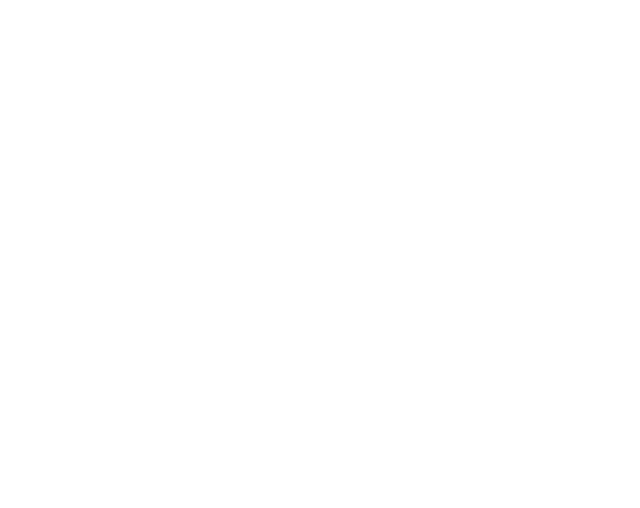
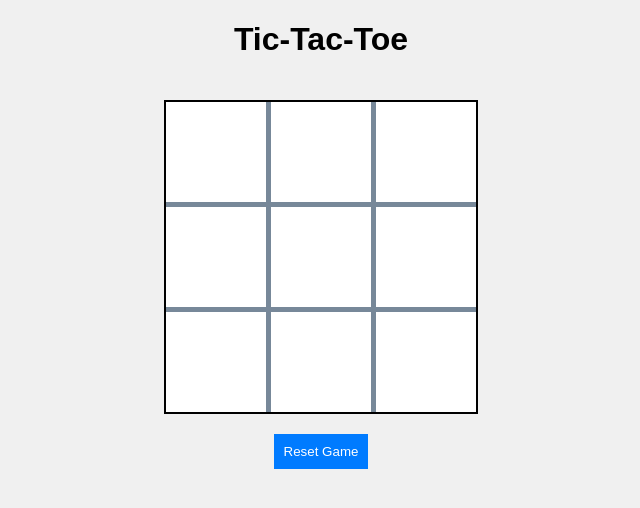
Before and after one commit to mutopia7/tic-tae-toe, a plain HTML site: page index.html in a window 1280 px wide. Shown: the whole page, without its empty margins (319-959 px from the left). Drawn offline with Linux system fonts and the light colour scheme.

Commit message:
feat: connect game to DOM and handle user input

```diff
--- a/index.html
+++ b/index.html
@@ -5,10 +5,17 @@
     <meta charset="UTF-8">
     <meta name="viewport" content="width=device-width, initial-scale=1.0">
     <link rel="stylesheet" href="styles.css">
-    <script type="module" src="main.js"></script>
-    <title>Tic tae toe</title>
+    <title>Tic-Tac-Toe</title>
 </head>
 <body>
 
+    <h1>Tic-Tac-Toe</h1>
+  <div id="game-board">
+
+  </div>
+  <button id="reset-button">Reset Game</button>
+
+
+    <script type="module" src="main.js"></script>
 </body>
 </html>
--- a/js/board.js
+++ b/js/board.js
@@ -18,4 +18,6 @@ let board = [
     ];
   }
 
+
+
   export { board, printBoard, resetBoard };
--- a/main.js
+++ b/main.js
@@ -1,9 +1,66 @@
 // main.js
 import { playTurn} from "./js/game.js";
+import { board ,resetBoard} from "./js/board.js";
 
-// Example of playing the game
-playTurn(0, 0);
-playTurn(1, 1);
-playTurn(0, 1);
-playTurn(1, 0);
-playTurn(0, 2);  // Player 1 wins
+
+
+// Get the game board element from the DOM
+const gameBoard = document.getElementById("game-board");
+
+// Create the board in the DOM
+function renderBoard() {
+  gameBoard.innerHTML = "";
+  for (let row = 0; row < 3; row++) {
+    for (let col = 0; col < 3; col++) {
+      const cell = document.createElement("div");
+      cell.classList.add("cell");
+      cell.dataset.row = row;
+      cell.dataset.col = col;
+      cell.textContent = ""; // Initially empty
+      cell.addEventListener("click", handleCellClick);
+      gameBoard.appendChild(cell);
+    }
+  }
+}
+
+// Handle cell click (user input)
+function handleCellClick(event) {
+  const row = event.target.dataset.row;
+  const col = event.target.dataset.col;
+
+  // Call playTurn and pass the row and col from the clicked cell
+  playTurn(Number(row), Number(col));
+
+  // Re-render the board to reflect the new move
+  renderBoard();
+  updateBoard();
+}
+
+// Update the board in the DOM with the current state
+function updateBoard() {
+  const cells = document.querySelectorAll("#game-board .cell");
+  cells.forEach(cell => {
+    const row = cell.dataset.row;
+    const col = cell.dataset.col;
+    const symbol = board[row][col];
+    cell.textContent = symbol; // Update the cell content
+  });
+}
+
+// Add event listener to reset button
+document.getElementById("reset-button").addEventListener("click", () => {
+  resetBoard();
+  renderBoard(); // Re-render the empty board
+  updateBoard();
+});
+
+// Initial render
+renderBoard();
+
+
+// // Example of playing the game
+// playTurn(0, 0);
+// playTurn(1, 1);
+// playTurn(0, 1);
+// playTurn(1, 0);
+// playTurn(0, 2);  // Player 1 wins
--- a/styles.css
+++ b/styles.css
@@ -0,0 +1,53 @@
+/* styles.css */
+
+/* General page styling */
+body {
+    display: flex;
+    flex-direction: column;
+    align-items: center;
+    min-height: 100%;
+    margin: 0;
+    font-family: Arial, sans-serif;
+    background-color: #f0f0f0;
+  }
+
+  h1 {
+    text-align: center;
+  }
+
+  /* Style for the game board */
+  #game-board {
+    display: grid;
+    grid-template-columns: repeat(3, 100px);
+    grid-template-rows: repeat(3, 100px);
+    gap: 5px;
+    margin-top: 20px;
+    background-color: lightslategray;
+    border: 2px solid #000;
+  }
+
+  /* Style for each cell */
+  #game-board div {
+    width: 100px;
+    height: 100px;
+    display: flex;
+    align-items: center;
+    justify-content: center;
+    background-color: white;
+    font-size: 36px;
+    cursor: pointer;
+  }
+
+  /* Style for the reset button */
+  button {
+    margin-top: 20px;
+    padding: 10px;
+    background-color: #007BFF;
+    color: white;
+    border: none;
+    cursor: pointer;
+  }
+
+  button:hover {
+    background-color: #0056b3;
+  }
```
